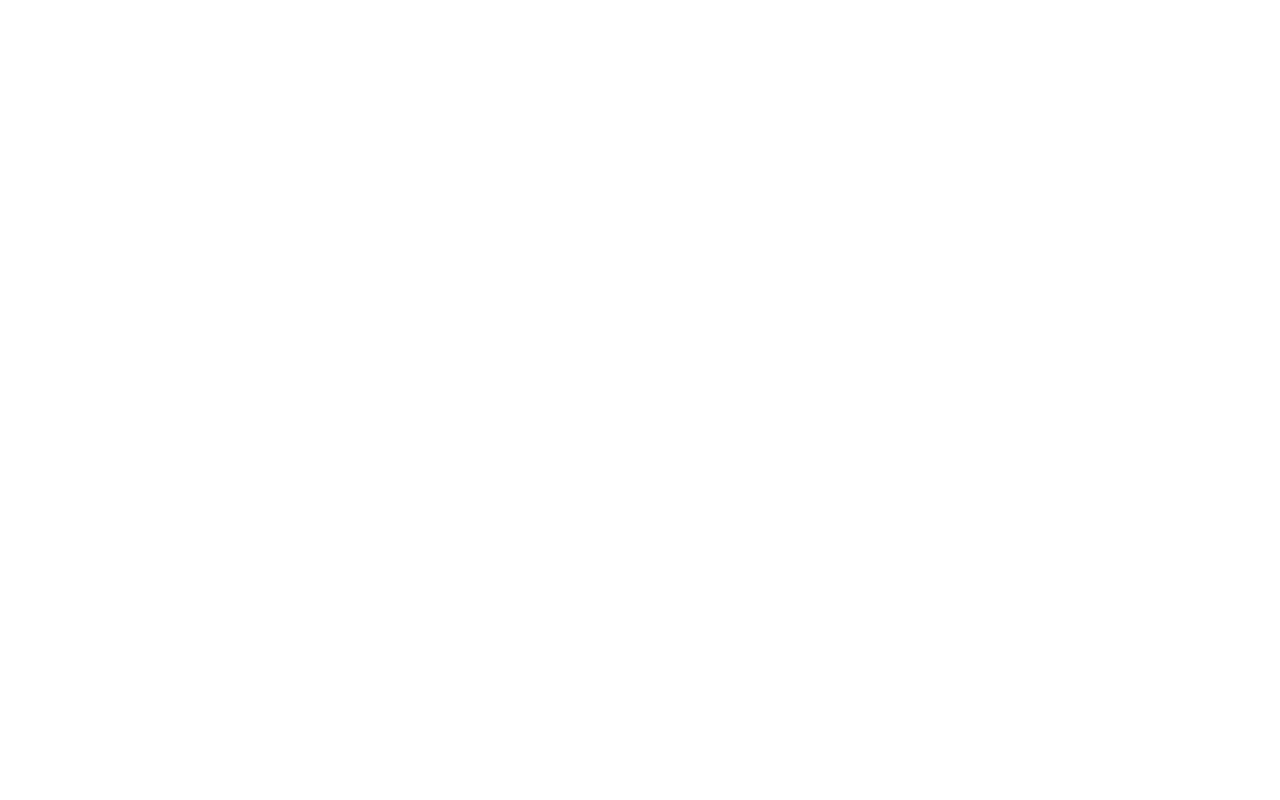
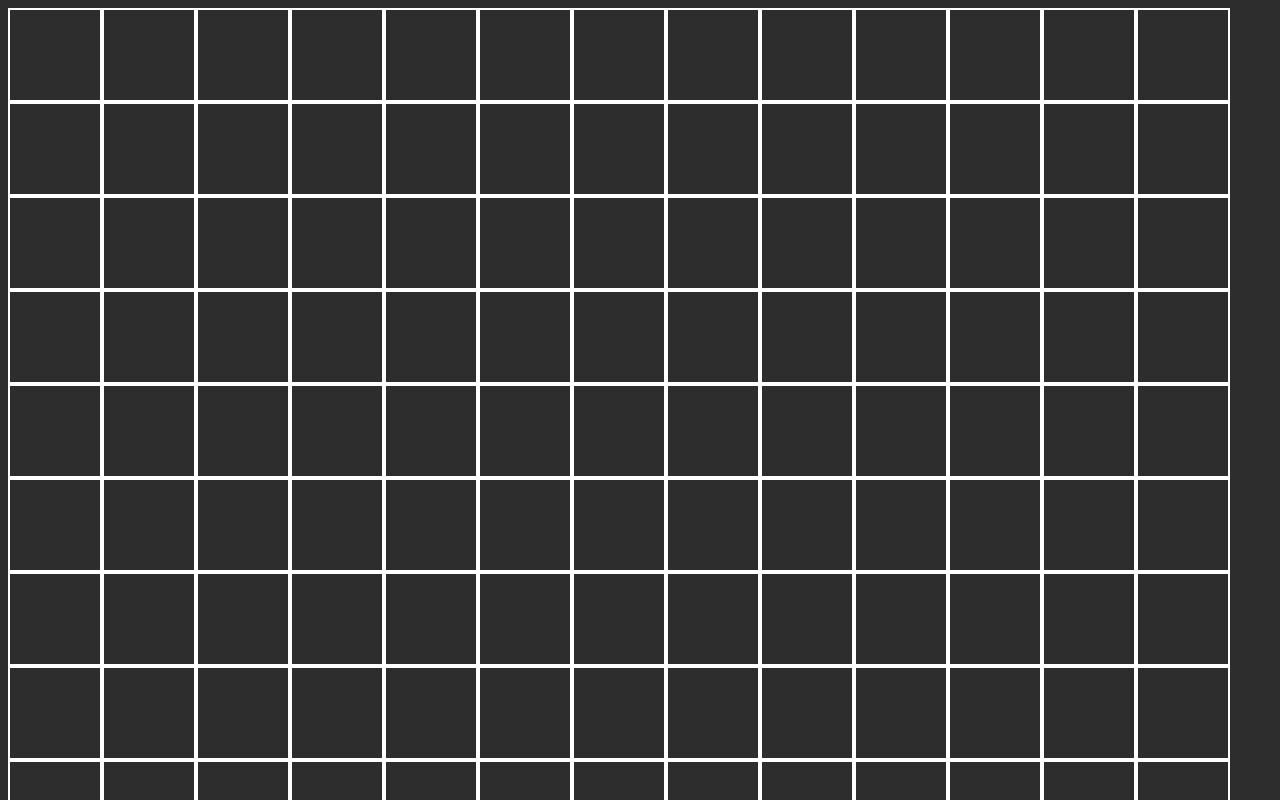
Before and after one commit to Jspanglez/Etch-a-Sketch, a plain HTML site: page index.html in a window 1280 px wide. Shown: the top 800 px of the page. Drawn offline with Linux system fonts and the light colour scheme.

Commit message:
Added flex to the container

```diff
--- a/styles.css
+++ b/styles.css
@@ -1,3 +1,13 @@
+body {
+  background-color: rgb(45, 45, 45);
+}
+
+.container {
+  display: flex;
+  align-content: flex-start;
+  flex-wrap: wrap;
+}
+
 .square {
   border: 2px solid white;
   width: 90px;
```
